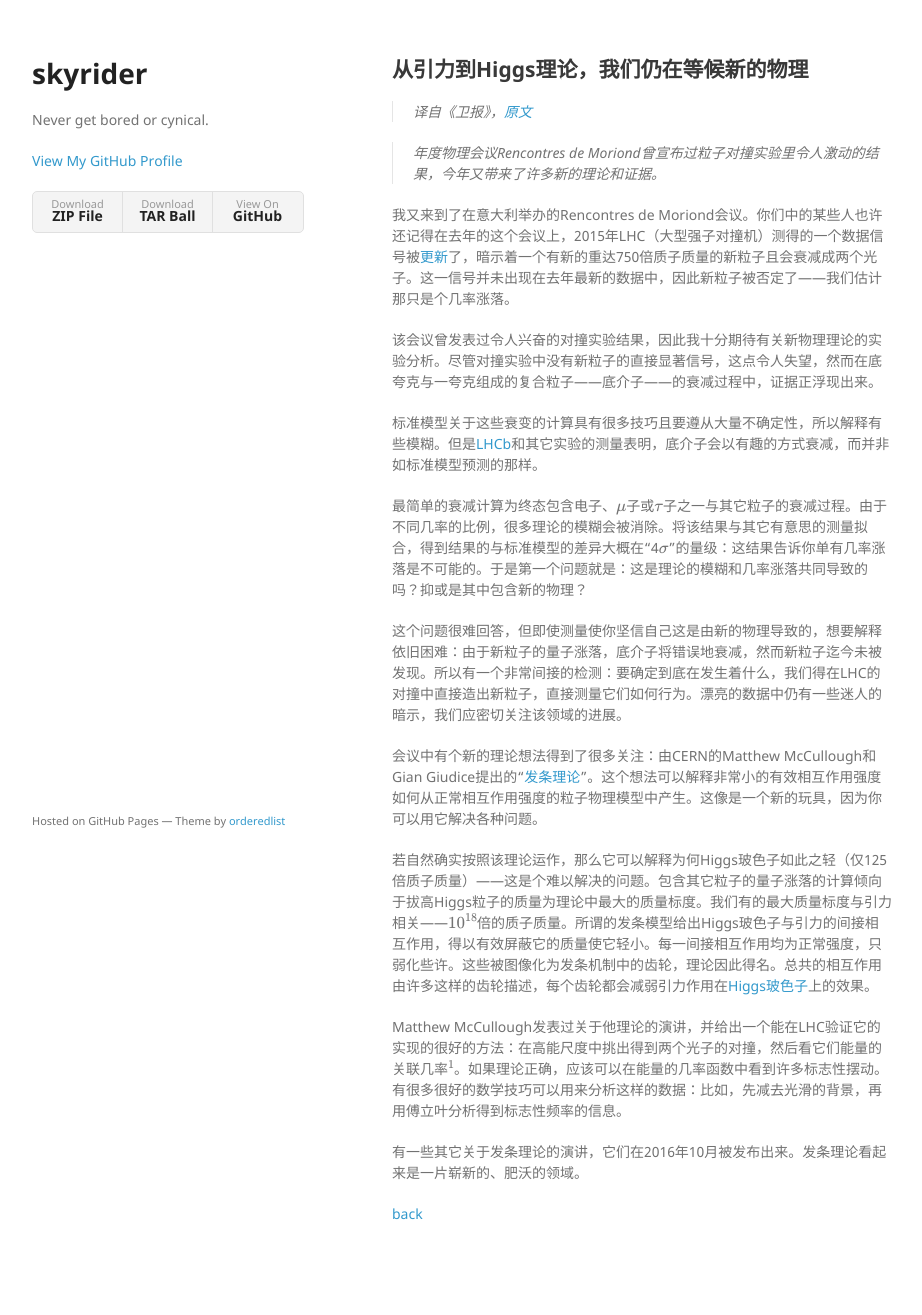
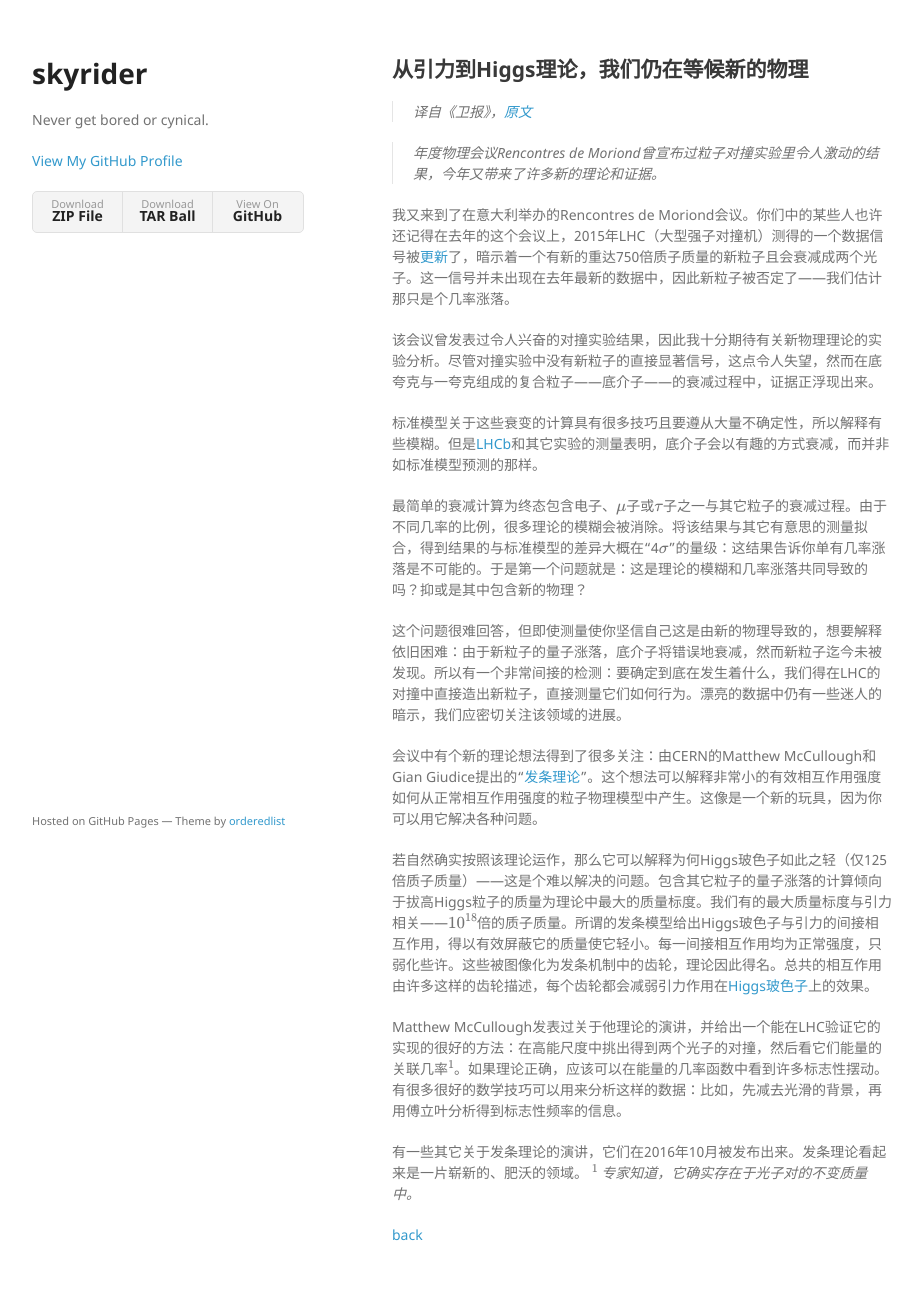
Before and after one commit to aladden/aladden.github.io, a Jekyll site: the page built from from-gravity-to-the-Higss-we’re-still-waiting-for-new-physics.md, in a window 1280 px wide. Shown: the whole page, without its empty margins (178-1100 px from the left). Built offline with Jekyll 4.4.1, drawn with Linux system fonts in a browser that asks for light colours; formulas are drawn with MathJax 3; before the commit the page ends 1294 px from its top, so only the background shows below that.

Commit message:
Update from-gravity-to-the-Higss-we’re-still-waiting-for-new-physics.md

```diff
--- a/from-gravity-to-the-Higss-we’re-still-waiting-for-new-physics.md
+++ b/from-gravity-to-the-Higss-we’re-still-waiting-for-new-physics.md
@@ -26,6 +26,7 @@ layout: default
 Matthew McCullough发表过关于他理论的演讲，并给出一个能在LHC验证它的实现的很好的方法：在高能尺度中挑出得到两个光子的对撞，然后看它们能量的关联几率$$^1$$。如果理论正确，应该可以在能量的几率函数中看到许多标志性摆动。有很多很好的数学技巧可以用来分析这样的数据：比如，先减去光滑的背景，再用傅立叶分析得到标志性频率的信息。
 
 有一些其它关于发条理论的演讲，它们在2016年10月被发布出来。发条理论看起来是一片崭新的、肥沃的领域。
+$$^1$$ *专家知道，它确实存在于光子对的不变质量中。*
 
 [back][1]
 
```
